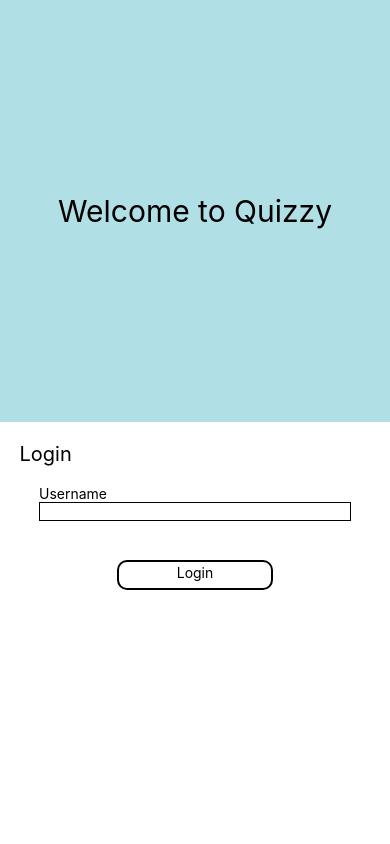
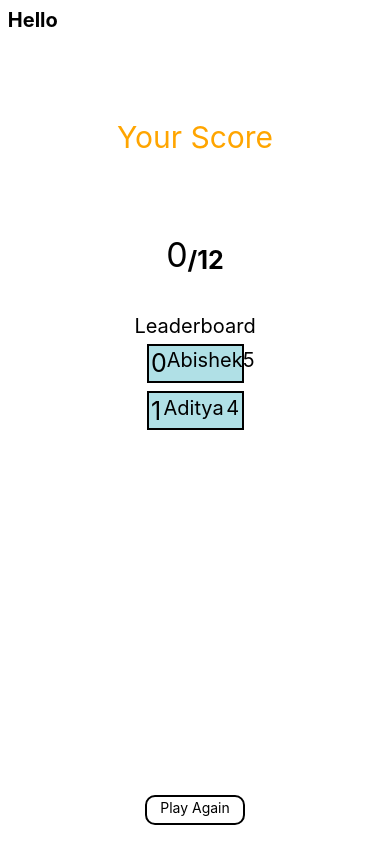
Before and after one commit to Abishek-TechUniv/quiz-frontend-react-native, a React Native app: screen / in a window 390 px wide. Built offline with nearby package versions, Linux system fonts and the light colour scheme.

Commit message:
Layout almost working

```diff
--- a/App/Components/Home/Home.component.js
+++ b/App/Components/Home/Home.component.js
@@ -1,56 +1,96 @@
 import React, { Component } from 'react';
 import { TextInput, View, Text, TouchableHighlight } from 'react-native';
-import PropTypes from 'prop-types';
 import axios from 'axios';
 
 import styles from './Home.component.style';
+
+import QuestionContainer from '../QuestionContainer/QuestionContainer.component';
+import Leaderboard from '../Leaderboard/Leaderboard.component';
 
 class Home extends Component {
   constructor(props) {
     super(props);
     this.state = {
-      page: 'login',
+      page: 'result',
       userName: '',
       score: 0,
-      scores: [],
-      questions: [],
-      selected: [],
+      total: 12,
+      scores: [
+        { userName: 'Abishek', score: 5 },
+        { userName: 'Aditya', score: 4 },
+      ],
+      questions: [{
+        questionId: 12, options: ['a', 'b', 'c', 'd'], question: 'Which is the second alphabet?', correctAns: 'b',
+      }],
+      selected: [{ questionId: 12, response: 'b' }],
       canComplete: false,
     };
   }
 
-  update(e) {
+
+  componentDidMount() {
+    // axios.get('http://192.168.0.10:8080/questions')
+    //   .then((questions) => {
+    //     if (questions.data.length === 0) {
+    //       axios.put('/questions')
+    //         .then(() => {
+    //           axios.get('/questions')
+    //             .then(qArr => this.setState({
+    //               questions: qArr.data,
+    //             }));
+    //         });
+    //     } else { this.setState({ questions: questions.data }); }
+    //   });
+  }
+
+  update = (e) => {
+    // this.setState({
+    //   userName: e.target.value,
+    // });
+  }
+
+  calculate = () => {
+    // const { userName } = this.state;
+    // axios.post('/calculate', { userName })
+    //   .then(() => this.setState({
+    //     page: 'scoreboard',
+    //     userName,
+    //   }))
+    //   .then(() => axios.get('/scores')
+    //     .then(({ data }) => {
+    //       this.setState({
+    //         scores: data,
+    //         score: data.find(x => x.userName === this.state.userName).score,
+    //       });
+    //     }));
     this.setState({
-      userName: e.target.value,
+      page: 'result',
+      score: 5,
     });
   }
 
   login() {
-    fetch(
-      'http://127.0.0.1:8080/users',
-      {
-        method: 'POST',
-        headers: {
-          Accept: 'application/json',
-          'Content-Type': 'application/json',
-        },
-        body: JSON.stringify({ userName: this.state.userName }),
-      },
-    ).then(() =>
-      fetch('http://127.0.0.1:8080/users/response', {
-        method: 'POST',
-        headers: {
-          Accept: 'application/json',
-          'Content-Type': 'application/json',
-        },
-        body: JSON.stringify({ userName: this.state.userName }),
-      }).then(result =>
-        this.setState({
-          page: 'questions',
-          selected: result.data,
-        }))).catch((error) => {
-      console.log(error);
+    // axios.post('http://192.168.0.10:8080/users', { userName: this.state.userName });
+    // axios.post('http://192.168.0.10:8080/users/response', { userName: this.state.userName })
+    //   .then(result => this.setState({
+    //     page: 'questions',
+    //     selected: result.data,
+    //   }));
+    this.setState({
+      page: 'questions',
+      userName: 'ABC',
     });
+  }
+
+  check() {
+    // axios.post('http://192.168.0.10:8080/users/response', { userName: this.state.userName })
+    //   .then(result => ((result.data.length === this.state.questions.length) ?
+    //     this.setState({ canComplete: true }) : null));
+    this.setState({ canComplete: true });
+  }
+
+  again() {
+    this.setState({ page: 'login' });
   }
   render() {
     if (this.state.page === 'login') {
@@ -71,10 +111,42 @@ class Home extends Component {
           </View>
         </View>
       );
-    }
-    return (
-      <View style={styles.container}>
-        <Text style={styles.question}>{this.state.userName}</Text>
+    } else if (this.state.page === 'questions') {
+      return (
+        <View style={styles.container}>
+          <Text style={styles.hello}>Hello {this.state.userName}</Text>
+          <QuestionContainer
+            check={this.check}
+            userName={this.state.userName}
+            responses={this.state.selected}
+            questions={this.state.questions}
+          />
+          <TouchableHighlight
+            style={styles.login_button}
+            onPress={() => this.calculate()}
+          ><Text style={styles.text}>Complete</Text>
+          </TouchableHighlight>
+        </View>
+      );
+    } return (
+      <View style={styles.result_container}>
+        <Text style={styles.hello}>Hello {this.state.userName}</Text>
+        <View style={styles.result}>
+          <Text style={styles.your_score}>Your Score</Text>
+          <View style={{ flex: 1, flexDirection: 'row', alignSelf: 'center' }}>
+            <Text style={styles.score}>{this.state.score}</Text>
+            <Text style={styles.total}>/{this.state.total}</Text>
+          </View>
+        </View>
+        <View style={styles.leaderboard}>
+          <Text style={styles.leader_text}>Leaderboard</Text>
+          <Leaderboard scores={this.state.scores} />
+        </View>
+        <TouchableHighlight
+          style={styles.play_button}
+          onPress={() => this.again()}
+        ><Text style={styles.text}>Play Again</Text>
+        </TouchableHighlight>
       </View>
     );
   }
--- a/App/Components/Home/Home.component.style.js
+++ b/App/Components/Home/Home.component.style.js
@@ -54,4 +54,63 @@ export default StyleSheet.create({
     padding: 2,
   },
 
+  hello: {
+    fontSize: 20,
+    fontWeight: 'bold',
+    alignSelf: 'flex-start',
+    height: '10%',
+    margin: '2%',
+  },
+
+  result_container: {
+    flex: 1,
+    flexDirection: 'column',
+    justifyContent: 'center',
+    alignItems: 'center',
+  },
+
+  result: {
+    flex: 1,
+    height: '15%',
+    margin: '5%',
+  },
+
+  leaderboard: {
+    height: '50%',
+    margin: '5%',
+  },
+
+  play_button: {
+    alignItems: 'center',
+    alignSelf: 'center',
+    marginTop: '10%',
+    width: 100,
+    height: 30,
+    borderWidth: 2,
+    borderRadius: 10,
+    marginBottom: '5%',
+  },
+
+  your_score: {
+    alignSelf: 'center',
+    color: 'orange',
+    fontSize: 30,
+    marginBottom: '5%',
+  },
+
+  score: {
+    fontSize: 34,
+    alignSelf: 'flex-end',
+  },
+
+  total: {
+    fontSize: 25,
+    fontWeight: 'bold',
+    alignSelf: 'flex-end',
+  },
+
+  leader_text: {
+    fontSize: 20,
+    alignSelf: 'center',
+  },
 });
--- /dev/null
+++ b/App/Components/Leaderboard/Leaderboard.component.js
@@ -0,0 +1,21 @@
+import PropTypes from 'prop-types';
+import React from 'react';
+import { View, Text } from 'react-native';
+
+import styles from './Leaderboard.component.style';
+
+const Leaderboard = (props) => {
+  const leaders = props.scores.map((leader, idx) => (
+    <View style={styles.details} key={leader.userName}>
+      <Text style={styles.id}>{idx}</Text>
+      <Text style={styles.name}>{leader.userName}</Text>
+      <Text style={styles.score}>{leader.score}</Text>
+    </View>));
+  return (<View style={styles.leaders}>{leaders}</View>);
+};
+
+Leaderboard.propTypes = {
+  scores: PropTypes.arrayOf(PropTypes.object).isRequired,
+};
+
+export default Leaderboard;
--- /dev/null
+++ b/App/Components/Leaderboard/Leaderboard.component.style.js
@@ -0,0 +1,32 @@
+import { StyleSheet } from 'react-native';
+
+export default StyleSheet.create({
+  leaders: {
+
+  },
+
+  details: {
+    width: '80%',
+    backgroundColor: 'powderblue',
+    marginTop: '5%',
+    marginBottom: '2%',
+    marginLeft: '10%',
+    marginRight: '10%',
+    padding: '2%',
+    justifyContent: 'space-between',
+    flexDirection: 'row',
+    borderWidth: 2,
+  },
+
+  id: {
+    fontSize: 25,
+  },
+
+  name: {
+    fontSize: 20,
+  },
+
+  score: {
+    fontSize: 20,
+  },
+});
--- /dev/null
+++ b/App/Components/Question/Question.component.style.js
@@ -0,0 +1,24 @@
+import { StyleSheet } from 'react-native';
+
+export default StyleSheet.create({
+  box: {
+    borderWidth: 3,
+  },
+
+  questionNo: {
+    fontWeight: 'bold',
+    margin: '2%',
+  },
+
+  questionBox: {
+    backgroundColor: 'powderblue',
+    borderWidth: 2,
+    padding: '2%',
+  },
+
+  optionText: {
+    fontSize: 20,
+    paddingLeft: '5%',
+    marginTop: '-2%',
+  },
+});
--- /dev/null
+++ b/App/Components/QuestionContainer/QuestionContainer.component.js
@@ -0,0 +1,27 @@
+import PropTypes from 'prop-types';
+import React from 'react';
+import { View } from 'react-native';
+
+import styles from './QuestionContainer.component.style';
+import Question from '../Question/Question.component';
+
+const QuestionContainer = (props) => {
+  const questions = props.questions.map((question, idx) =>
+    (<Question
+      id={idx}
+      check={props.check}
+      userName={props.userName}
+      details={question}
+      key={question.questionId}
+      selected={props.responses.find(x => x.questionId === question.questionId)}
+    />));
+  return <View style={styles.questions}>{questions}</View>;
+};
+
+QuestionContainer.propTypes = {
+  check: PropTypes.func.isRequired,
+  userName: PropTypes.string.isRequired,
+  responses: PropTypes.arrayOf(PropTypes.object).isRequired,
+  questions: PropTypes.arrayOf(PropTypes.object).isRequired,
+};
+export default QuestionContainer;
--- /dev/null
+++ b/App/Components/QuestionContainer/QuestionContainer.component.style.js
@@ -0,0 +1,9 @@
+import { StyleSheet } from 'react-native';
+
+export default StyleSheet.create({
+  container: {
+    flex: 1,
+    flexDirection: 'column',
+    width: '90%',
+  },
+});
--- a/package.json
+++ b/package.json
@@ -8,6 +8,9 @@
   },
   "dependencies": {
     "axios": "^0.18.0",
+    "babel-eslint": "^8.2.2",
+    "eslint": "^4.18.1",
+    "prop-types": "^15.6.1",
     "react": "16.2.0",
     "react-native": "0.53.3"
   },
```
Also changed, not shown: App/Components/Question/Question.component.js (added, +122 -0 lines), .eslintrc.json, 1 other file (tests, documents, lock files or other folders).
